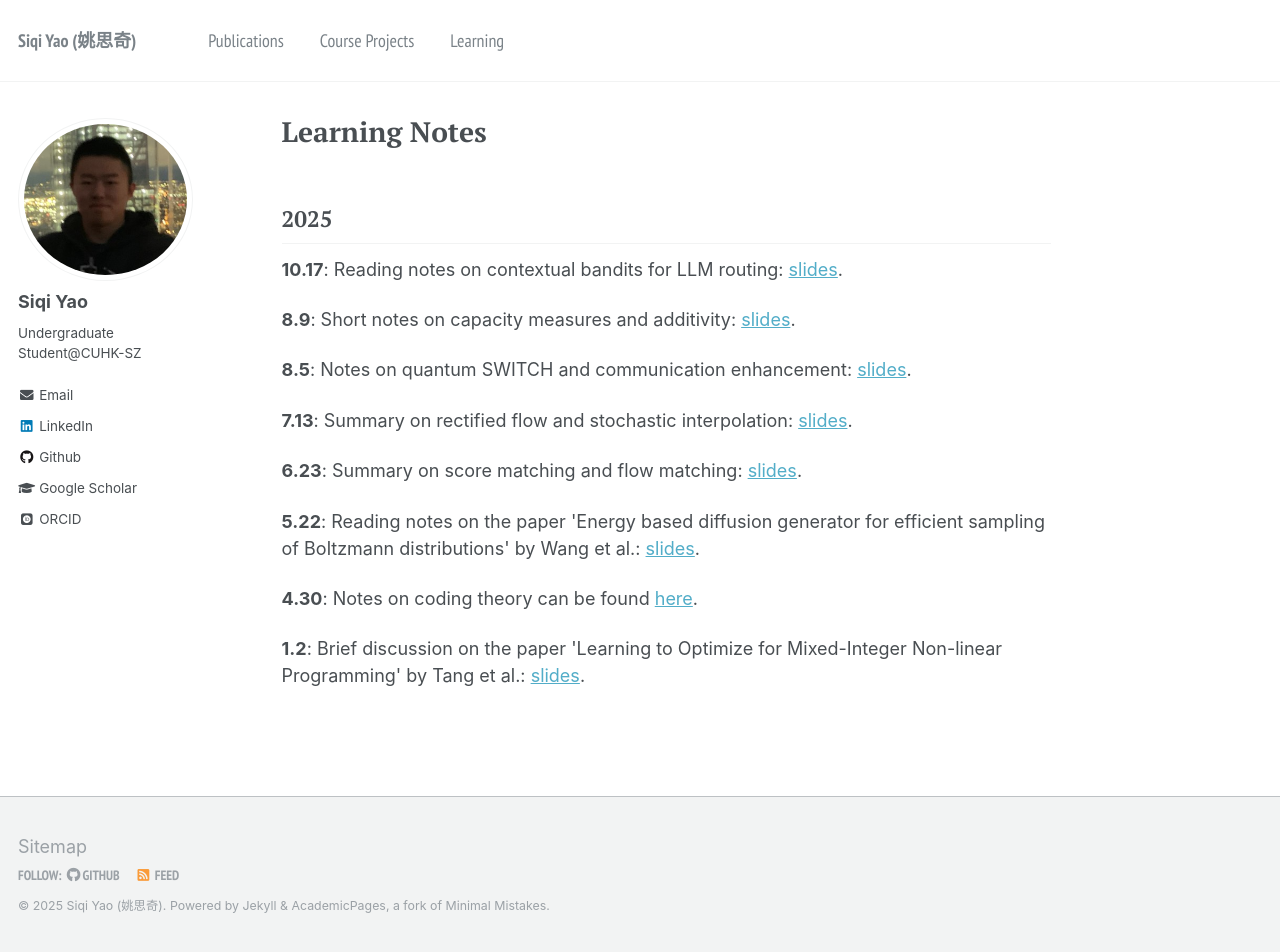
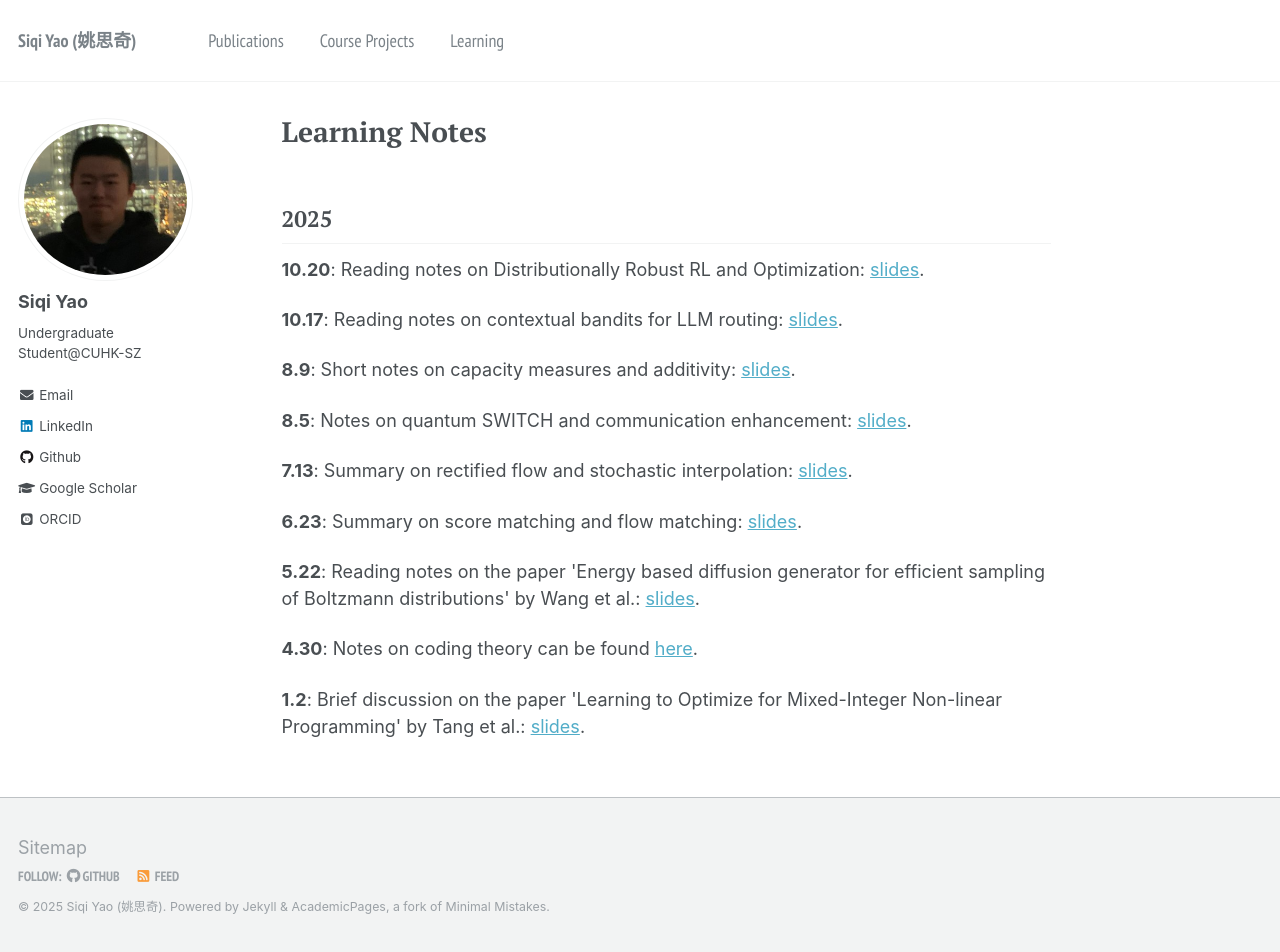
Before and after one commit to YaoSiqi2003/YaoSiqi2003.github.io, a Jekyll site: the page built from _pages/learning.md, in a window 1280 px wide and 952 px high. Built offline with Jekyll 4.4.1, drawn with Linux system fonts in a browser that asks for light colours; some web fonts are replaced.

Commit message:
Add new file

```diff
--- a/_pages/learning.md
+++ b/_pages/learning.md
@@ -12,6 +12,12 @@ author_profile: true
 
 <!--
  <p><strong>2025.9.16</strong>: Brief survey on using LLM agents for medical data cleaning: <a href="/notes/Survey on LLM agents for medical data cleaning.pdf">report</a>.</p> -->
+
+
+
+<p><strong>10.20</strong>: Reading notes on Distributionally Robust RL and Optimization: <a href="/notes/DR-RL & DRO.pdf">slides</a>.</p>
+
+
 
 <p><strong>10.17</strong>: Reading notes on contextual bandits for LLM routing: <a href="/notes/Contexual_bandits_for_LLM_routing_problems.pdf">slides</a>.</p>
 
```
Also changed, not shown: 1 other file.
